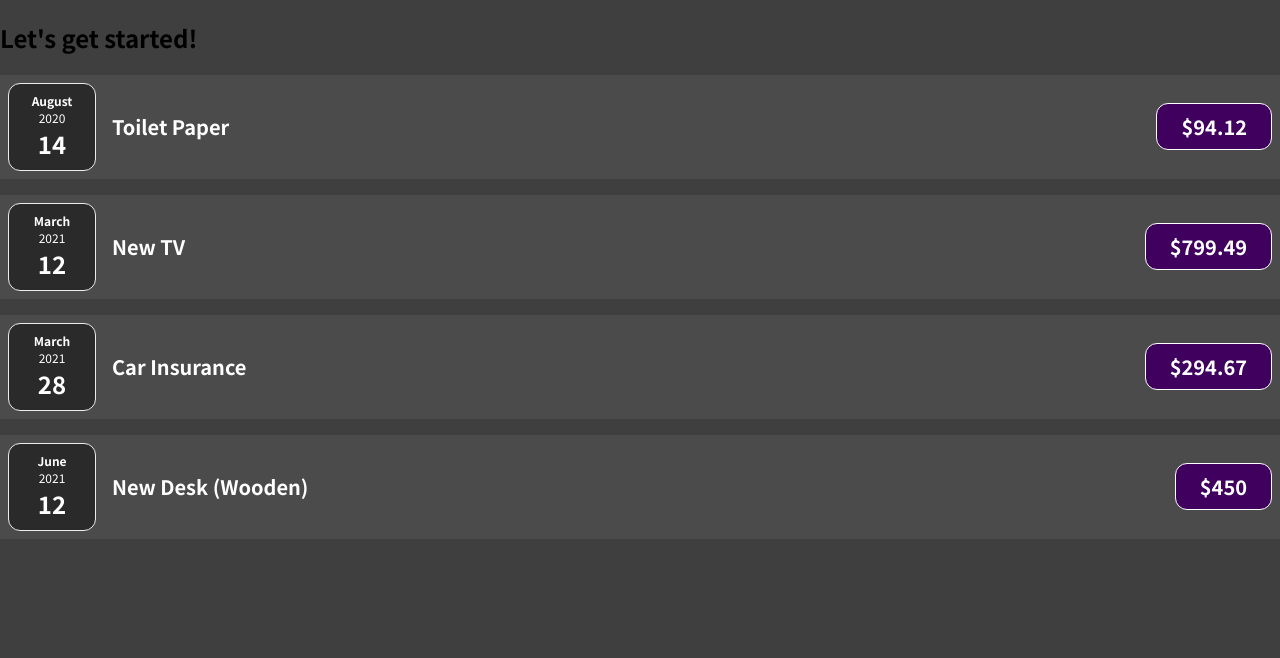
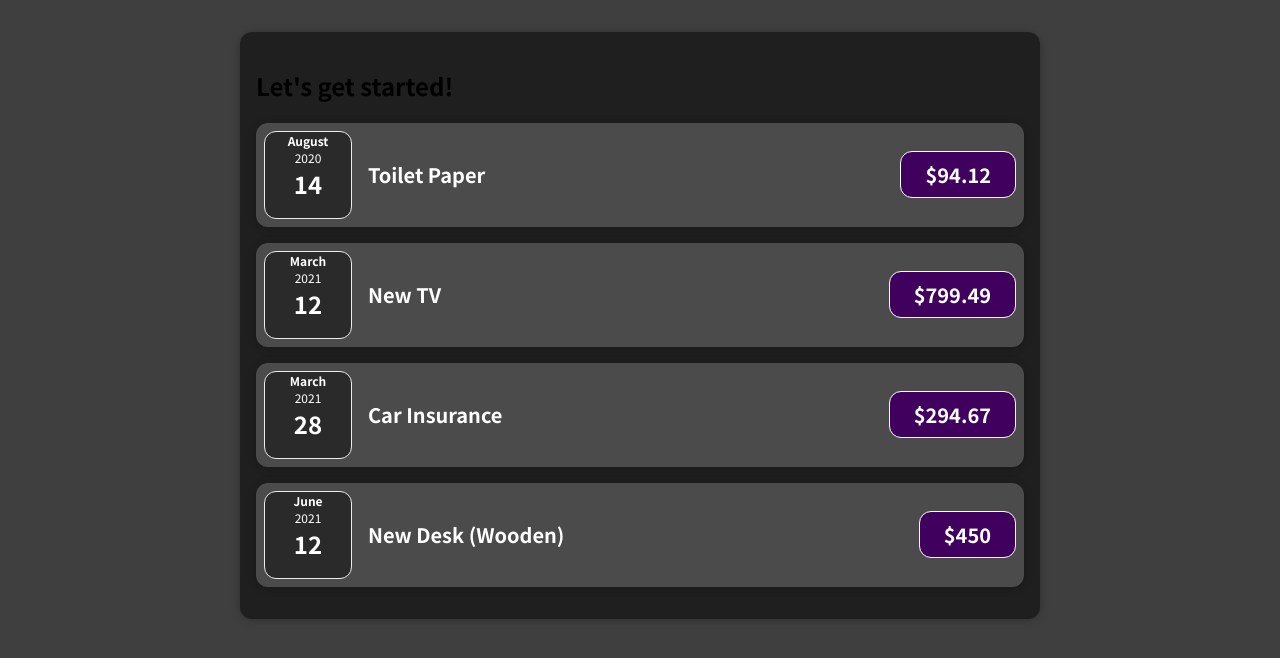
Before and after one commit to yanivbendavid/ReactProject, a JavaScript app: page / in a window 1280 px wide. Shown: the top 658 px of the page. Built offline with nearby package versions, Linux system fonts and the light colour scheme.

Commit message:
Added split to expenses.js

```diff
--- a/src/App.js
+++ b/src/App.js
@@ -1,56 +1,10 @@
-import ExpenseItem from "./components/ExpenseItem";
+import Expenses from "./components/Expenses";
 
 function App() {
-  const expenses = [
-    {
-      id: "e1",
-      title: "Toilet Paper",
-      amount: 94.12,
-      date: new Date(2020, 7, 14),
-    },
-    {
-      id: "e2",
-      title: "New TV",
-      amount: 799.49,
-      date: new Date(2021, 2, 12),
-    },
-    {
-      id: "e3",
-      title: "Car Insurance",
-      amount: 294.67,
-      date: new Date(2021, 2, 28),
-    },
-    {
-      id: "e4",
-      title: "New Desk (Wooden)",
-      amount: 450,
-      date: new Date(2021, 5, 12),
-    },
-  ];
 
   return (
     <div>
-      <h2>Let's get started!</h2>
-      <ExpenseItem
-        title={expenses[0].title}
-        amount={expenses[0].amount}
-        date={expenses[0].date}
-      />
-      <ExpenseItem
-        title={expenses[1].title}
-        amount={expenses[1].amount}
-        date={expenses[1].date}
-      />
-      <ExpenseItem
-        title={expenses[2].title}
-        amount={expenses[2].amount}
-        date={expenses[2].date}
-      />
-      <ExpenseItem
-        title={expenses[3].title}
-        amount={expenses[3].amount}
-        date={expenses[3].date}
-      />
+      <Expenses/>
     </div>
   );
 }
--- a/src/components/Card.js
+++ b/src/components/Card.js
@@ -1,7 +1,7 @@
 import "./Card.css";
 
 function Card(props) {
-  const classes = "class " + props.className;
+  const classes = "card " + props.className;
 
   return <div className={classes}>{props.children}</div>;
 }
--- a/src/components/ExpenseDate.css
+++ b/src/components/ExpenseDate.css
@@ -8,7 +8,6 @@
   color: white;
   border-radius: 12px;
   align-items: center;
-  justify-content: center;
 }
 
 .expense-date__month {
--- a/src/components/ExpenseItem.css
+++ b/src/components/ExpenseItem.css
@@ -5,6 +5,7 @@
     padding: 0.5rem;
     margin: 1rem 0;
     background-color: #4b4b4b;
+    border-radius: 12px;
   }
 
   .expense-item__description {
--- /dev/null
+++ b/src/components/Expenses.js
@@ -0,0 +1,60 @@
+import ExpenseItem from "./ExpenseItem";
+import Card from './Card';
+import './Expenses.css';
+
+function Expenses (){
+    const expenses = [
+        {
+          id: "e1",
+          title: "Toilet Paper",
+          amount: 94.12,
+          date: new Date(2020, 7, 14),
+        },
+        {
+          id: "e2",
+          title: "New TV",
+          amount: 799.49,
+          date: new Date(2021, 2, 12),
+        },
+        {
+          id: "e3",
+          title: "Car Insurance",
+          amount: 294.67,
+          date: new Date(2021, 2, 28),
+        },
+        {
+          id: "e4",
+          title: "New Desk (Wooden)",
+          amount: 450,
+          date: new Date(2021, 5, 12),
+        },
+      ];
+
+return (
+    <Card className="expenses">
+      <h2>Let's get started!</h2>
+      <ExpenseItem
+        title={expenses[0].title}
+        amount={expenses[0].amount}
+        date={expenses[0].date}
+      />
+      <ExpenseItem
+        title={expenses[1].title}
+        amount={expenses[1].amount}
+        date={expenses[1].date}
+      />
+      <ExpenseItem
+        title={expenses[2].title}
+        amount={expenses[2].amount}
+        date={expenses[2].date}
+      />
+      <ExpenseItem
+        title={expenses[3].title}
+        amount={expenses[3].amount}
+        date={expenses[3].date}
+      />
+    </Card>
+  );
+}
+
+export default Expenses;
```
